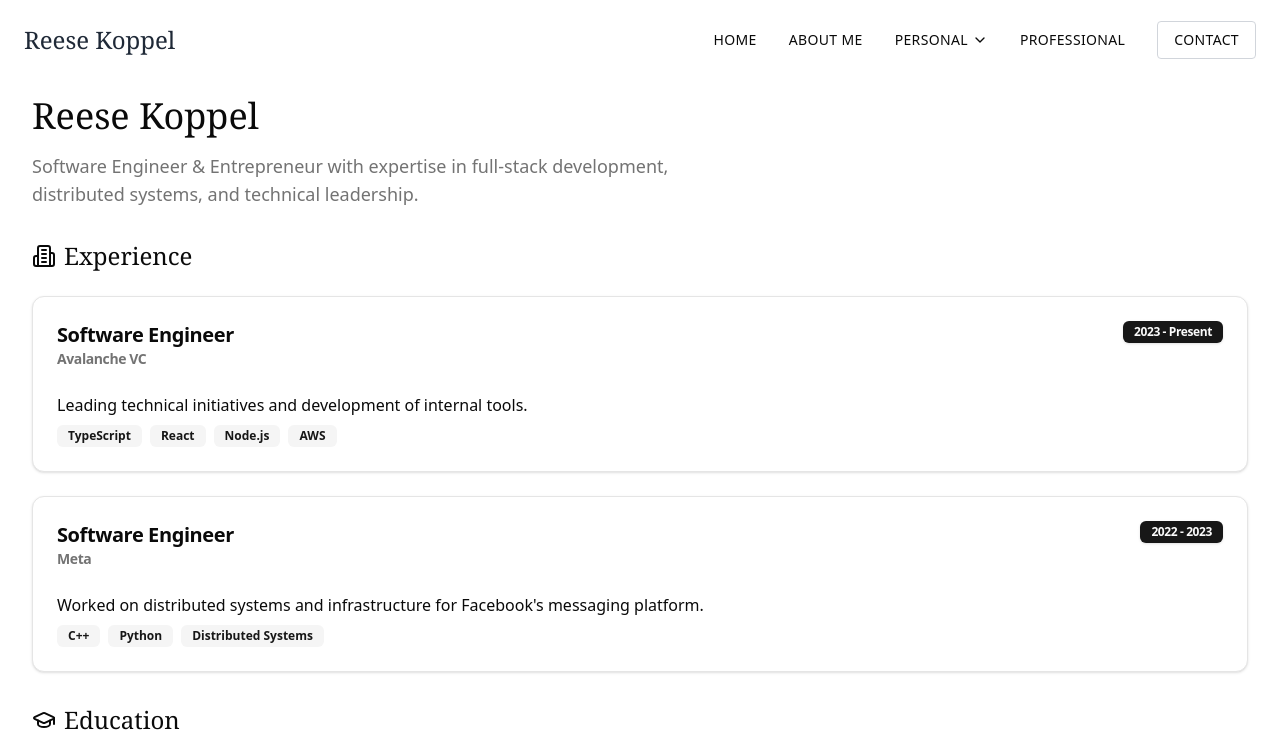
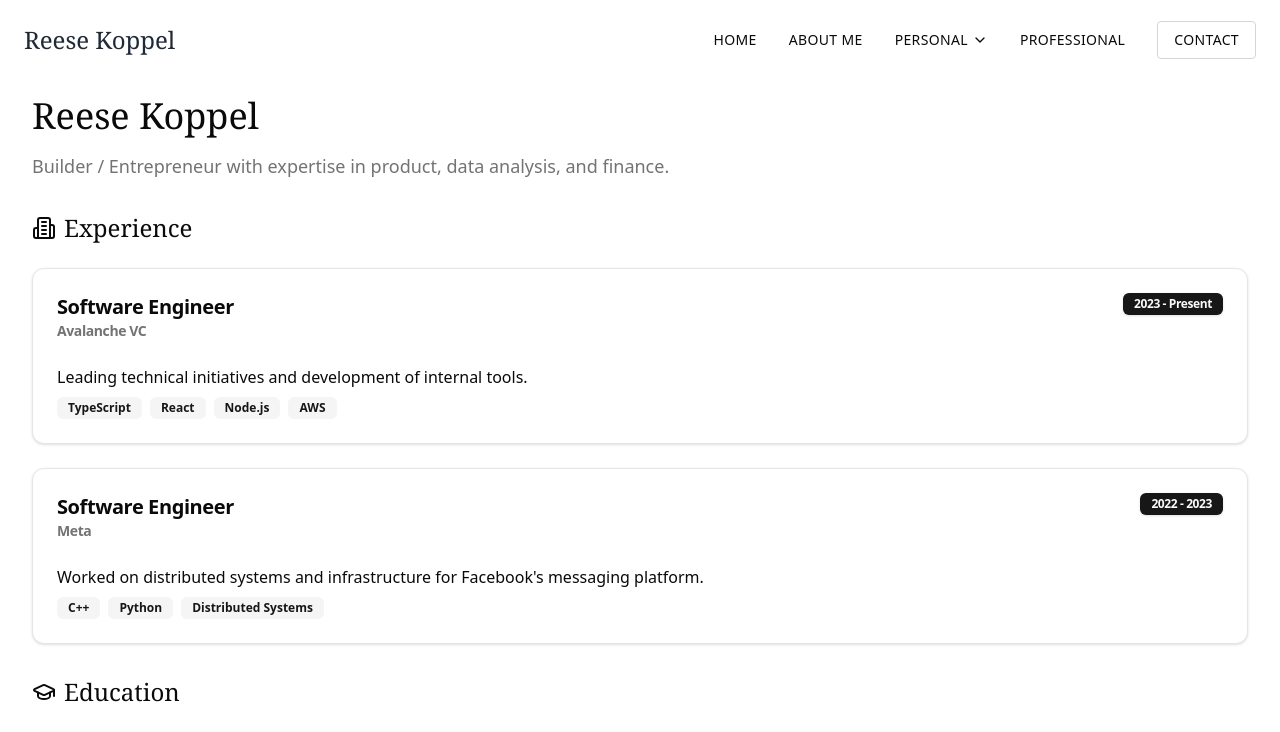
Before and after one commit to rk504/personal-website, a Next.js app: page /professional in a window 1280 px wide. Shown: the top 732 px of the page. Built offline with nearby package versions, Linux system fonts and the light colour scheme.

Commit message:
Testing auto-deploy

```diff
--- a/app/professional/page.tsx
+++ b/app/professional/page.tsx
@@ -1,4 +1,3 @@
-import { Button } from "@/components/ui/button"
 import { Header } from "@/components/header"
 import { Card, CardContent, CardHeader, CardTitle } from "@/components/ui/card"
 import { Badge } from "@/components/ui/badge"
@@ -12,8 +11,7 @@ export default function Professional() {
         <div className="max-w-2xl">
           <h1 className="text-4xl font-serif mb-4">Reese Koppel</h1>
           <p className="text-lg text-muted-foreground">
-            Software Engineer & Entrepreneur with expertise in full-stack development, distributed systems, and
-            technical leadership.
+            Builder / Entrepreneur with expertise in product, data analysis, and finance.
           </p>
         </div>
 
```
